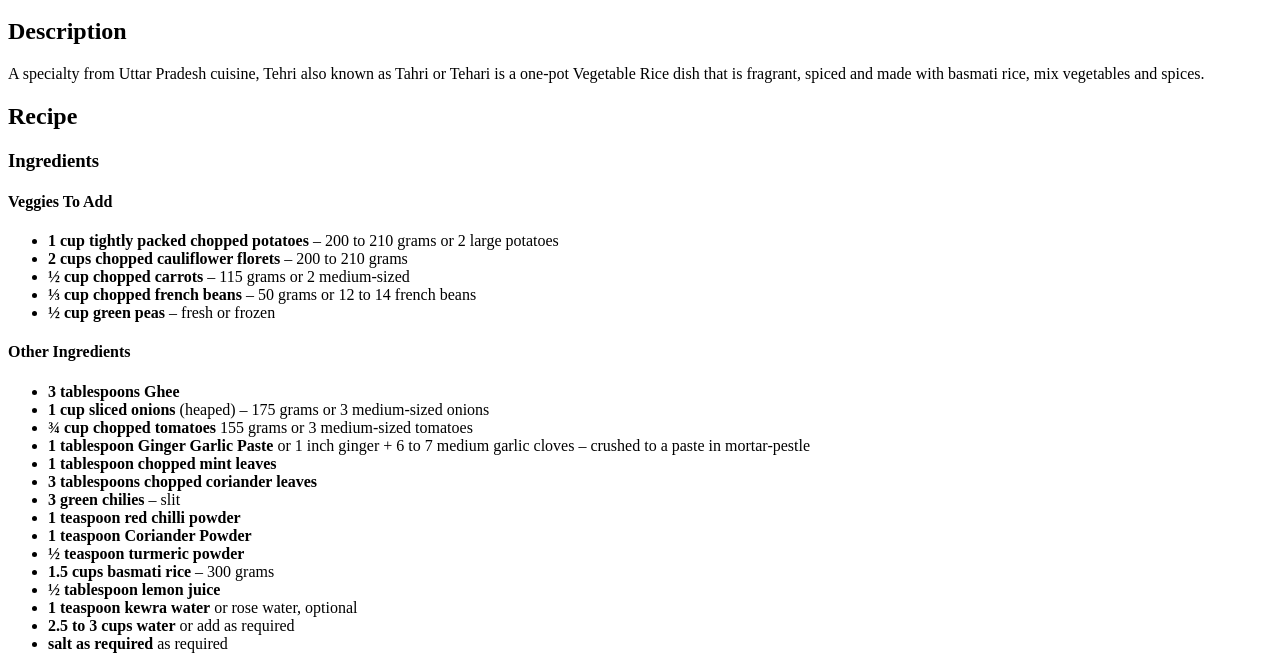
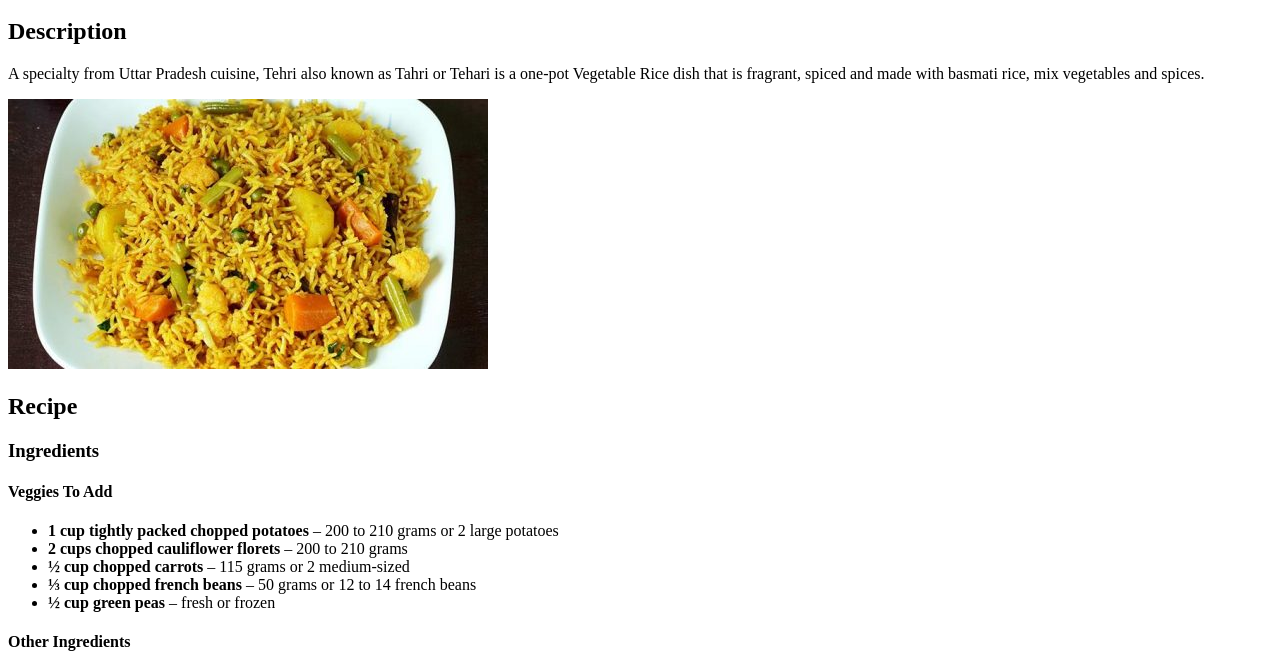
Before and after one commit to eeshazm/odin-recipes, a plain HTML site: page recipes/tehri.html in a window 1280 px wide. Shown: the part 100-770 px from the top of the page. Drawn offline with Linux system fonts and the light colour scheme.

Commit message:
Add image of tehri to tehri.html

```diff
--- a/recipes/tehri.html
+++ b/recipes/tehri.html
@@ -11,6 +11,7 @@
 
     <h2>Description</h2>
     <p>A specialty from Uttar Pradesh cuisine, Tehri also known as Tahri or Tehari is a one-pot Vegetable Rice dish that is fragrant, spiced and made with basmati rice, mix vegetables and spices.</p>
+    <img src="../images/tehri.jpg" alt="Image of Tehri">
     <h2>Recipe</h2>
         <h3>Ingredients</h3>
             <h4>Veggies To Add</h4>
```
Also changed, not shown: images/tehri.jpg (added).
